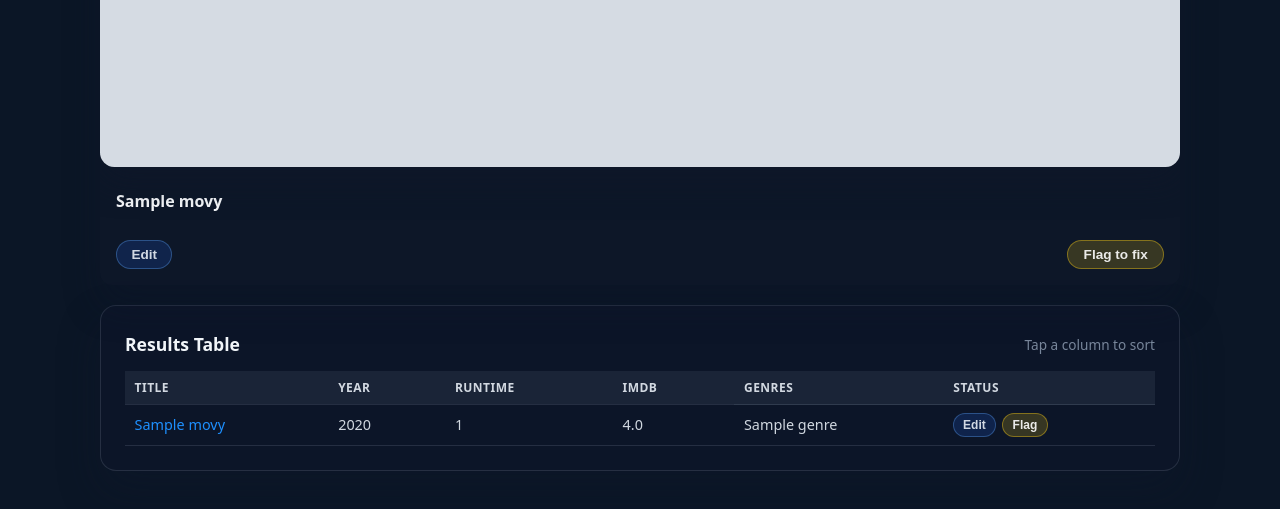
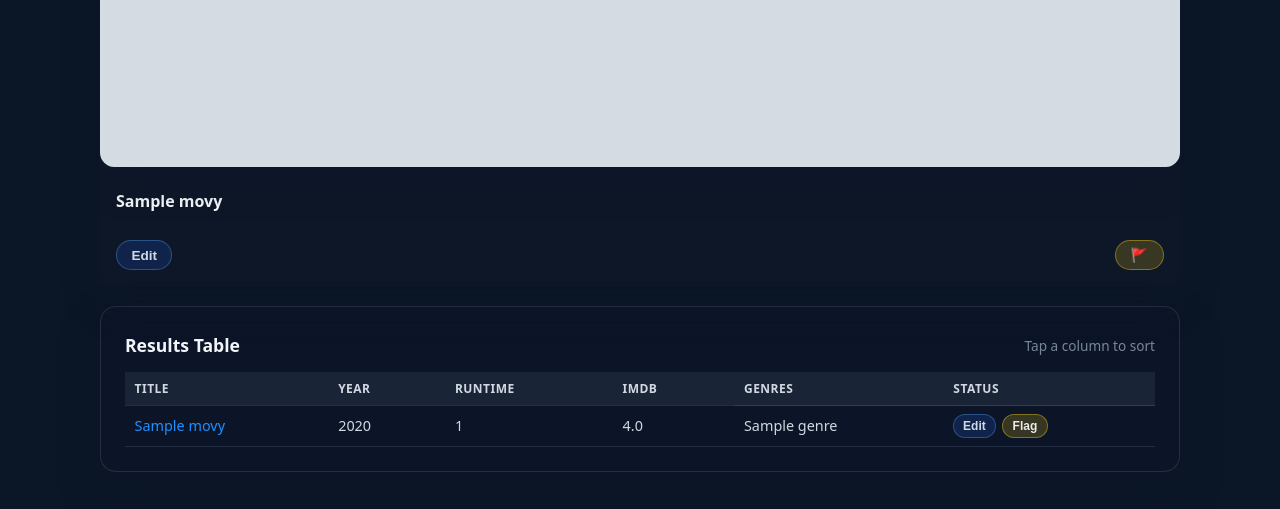
Before and after one commit to cmsjade5000/Vault966R2, a FastAPI app: page /ui/movies in a window 1280 px wide. Shown: the part 3320-3829 px from the top of the page. Run offline with FastAPI, Linux system fonts and the light colour scheme; tables that the repository leaves empty hold one stand-in row (values such as "Sample post"); grey boxes marked "Sample" are stand-in pictures.

Commit message:
Use emoji for movie flag button

```diff
--- a/static/js/movies_page.js
+++ b/static/js/movies_page.js
@@ -790,13 +790,16 @@
             button.classList.toggle('is-flagged', flagged);
             button.setAttribute('aria-pressed', flagValue);
             const isTableButton = button.classList.contains('flag-toggle--table');
-            button.textContent = flagged
+            const buttonLabel = flagged
               ? isTableButton
                 ? 'Resolve'
                 : 'Resolve flag'
               : isTableButton
               ? 'Flag'
-              : 'Flag to fix';
+              : '🚩';
+            button.textContent = buttonLabel;
+            const ariaLabel = flagged ? 'Resolve flag' : 'Flag to fix';
+            button.setAttribute('aria-label', ariaLabel);
           });
         document
           .querySelectorAll(`[data-movie-card][data-movie-id="${movieId}"]`)
--- a/templates/movies_grid.html
+++ b/templates/movies_grid.html
@@ -109,8 +109,9 @@
               data-flagged="{{ 'true' if movie.flagged else 'false' }}"
               data-flag-default="Metadata cleanup"
               aria-pressed="{{ 'true' if movie.flagged else 'false' }}"
+              aria-label="{% if movie.flagged %}Resolve flag{% else %}Flag to fix{% endif %}"
             >
-              {% if movie.flagged %}Resolve flag{% else %}Flag to fix{% endif %}
+              {% if movie.flagged %}Resolve flag{% else %}🚩{% endif %}
             </button>
           </div>
         </article>
```
